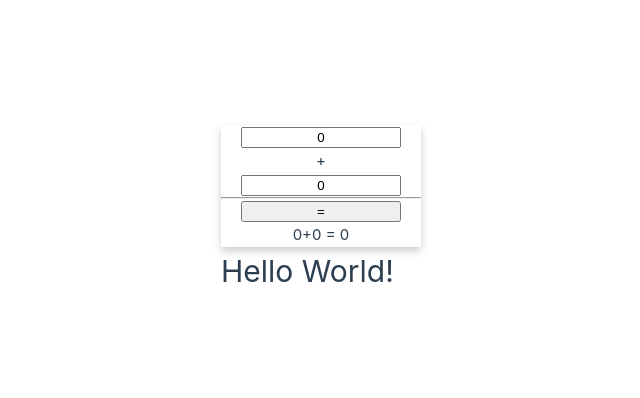
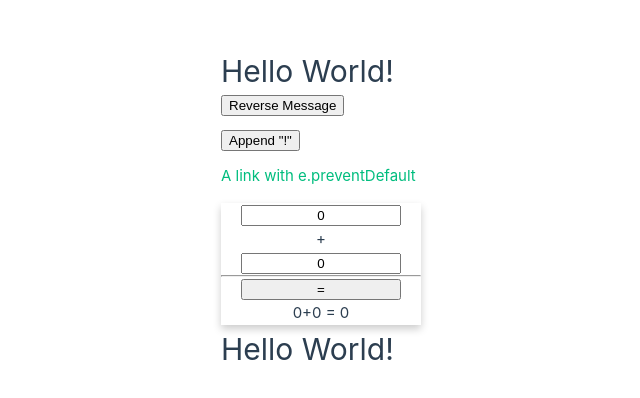
Before and after one commit to PhichetParto/Lab02, a Vue app: page / in a window 1280 px wide. Shown: the part 190-588 px from the top of the page, without its empty margins (219-859 px from the left). Built offline with nearby package versions, Linux system fonts and the light colour scheme.

Commit message:
Handing User Input

```diff
--- a/src/App.vue
+++ b/src/App.vue
@@ -3,10 +3,12 @@ import { RouterLink, RouterView } from "vue-router";
 import HelloWorld from "./components/HelloWorld.vue";
 import CalComponentVue from "./components/CalComponent.vue";
 import HelloWordExample from "./components/HelloWordExample.vue";
+import HandingUserInput from "./components/HandingUserInput.vue";
 </script>
 
 <template>
   <div>
+    <HandingUserInput></HandingUserInput>
     <CalComponentVue></CalComponentVue>
     <HelloWordExample></HelloWordExample>
   </div>
--- /dev/null
+++ b/src/components/HandingUserInput.vue
@@ -0,0 +1,27 @@
+<script setup lang="ts">
+import { ref } from "vue";
+const message = ref("Hello World!");
+function reverseMessage() {
+  message.value = message.value.split("").reverse().join("");
+}
+function notify() {
+  alert("navigation was prevented.");
+}
+</script>
+
+<template>
+  <h1>{{ message }}</h1>
+  <button @click="reverseMessage">Reverse Message</button>
+  <button @click="message += '!'">Append "!"</button>
+  <a href="https://vuejs.org" @click.prevent="notify"
+    >A link with e.preventDefault</a
+  >
+</template>
+
+<style scoped>
+button,
+a {
+  display: block;
+  margin-bottom: 1em;
+}
+</style>
```
